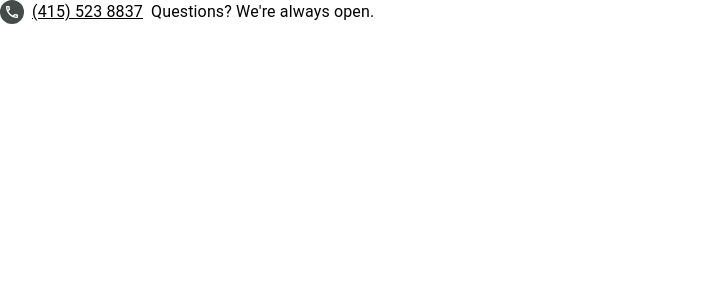
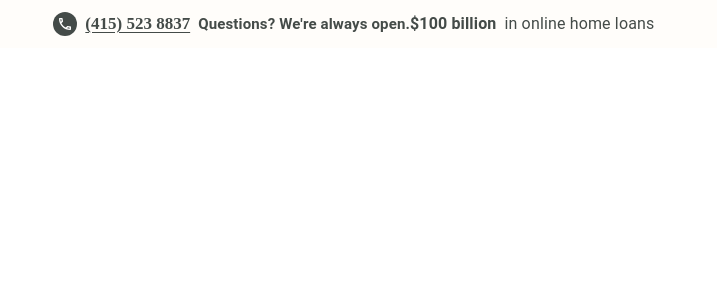
Before and after one commit to Wandonium/Better.com-clone, a React (Create React App) app: page / in a window 1280 px wide. Shown: the top 300 px of the page, without its empty margins (0-717 px from the left). Built offline with nearby package versions, Linux system fonts and the light colour scheme.

Commit message:
Commit before removing use of Grid component in the App component

```diff
--- a/src/App.js
+++ b/src/App.js
@@ -1,18 +1,39 @@
-import { Stack, Avatar, Link, Typography, Box } from '@mui/material';
+import { Stack, Avatar, Link, Typography, Grid } from '@mui/material';
 import LocalPhoneOutlinedIcon from '@mui/icons-material/LocalPhoneOutlined';
 
 function App() {
+  const bgColor = "rgb(255, 253, 250)";
   return (
-    <Stack direction="row">
+    <Grid container columns={24}>
+      <Grid item xs={1} sx={{ bgcolor: bgColor }}></Grid>
+      <Grid item xs={22} sx={{ bgcolor: bgColor }}>
+        <Stack direction="row" sx={{ height: "48px", padding: "12px 0px" }}>
           <Stack direction="row" spacing={1} alignItems="center">
             <Avatar sx={{ background: "#444b48", width: "24px", height: "24px" }}>
               {/* <LocalPhoneOutlinedIcon fontSize="small" /> */}
               <LocalPhoneOutlinedIcon sx={{ fontSize: 16 }} />
             </Avatar>
-        <Link href="#" color="inherit" variant="body1">(415) 523 8837</Link>
-        <Typography variant="body1">Questions? We're always open.</Typography>
+            <Link href="#"
+              color="#444b48"
+              sx={{
+                fontSize: 17,
+                fontWeight: "bold",
+                textDecoration: "underline",
+                textUnderlineOffset: "3px"
+              }}
+            >
+              (415) 523 8837
+            </Link>
+            <Typography color="#444b48" sx={{ fontSize: 15, fontWeight: "bold" }}>Questions? We're always open.</Typography>
+          </Stack>
+          <Stack direction="row" spacing={1} alignItems="center" color="#444b48" >
+            <Typography sx={{ fontWeight: "bold" }}>$100 billion</Typography>
+            <Typography>in online home loans</Typography>
           </Stack>
         </Stack>
+      </Grid>
+      <Grid item xs={1} sx={{ bgcolor: bgColor }}></Grid>
+    </Grid>
   );
 }
 
```
Lines whose indentation alone changed are shown as unchanged.
